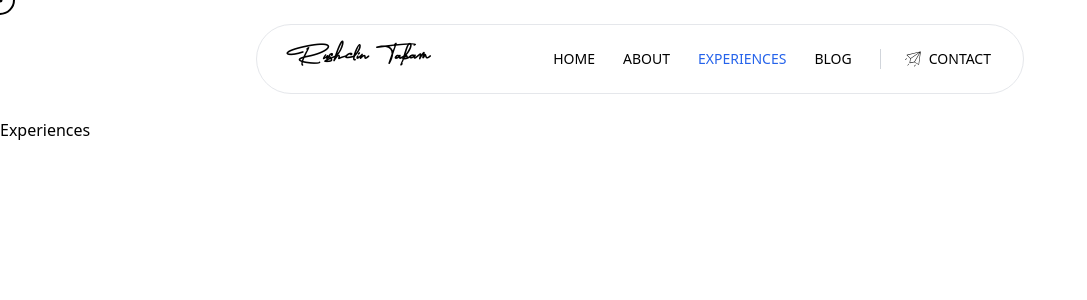
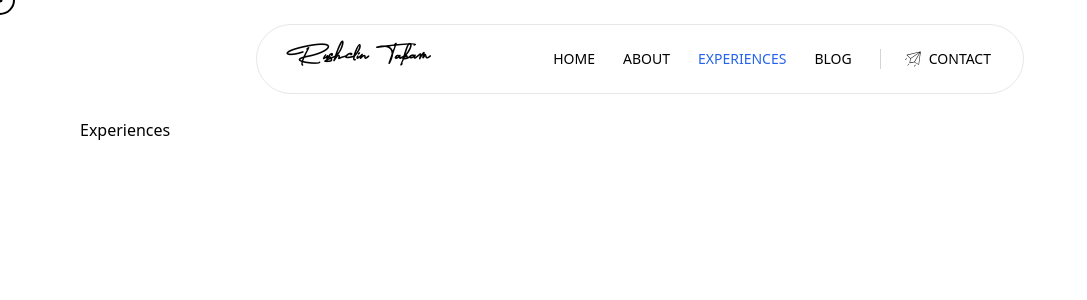
Before and after one commit to Rushclin/portfolio-1, a Next.js app in the folder portfolio/: page /experiences in a window 1280 px wide. Shown: the top 300 px of the page, without its empty margins (0-1087 px from the left). Built offline with nearby package versions, Linux system fonts and the light colour scheme.

Commit message:
Add Typography

```diff
--- a/portfolio/tailwind.config.js
+++ b/portfolio/tailwind.config.js
@@ -15,6 +15,15 @@ module.exports = {
           "conic-gradient(from 180deg at 50% 50%, var(--tw-gradient-stops))",
       },
     },
+    container: {
+      padding: {
+        DEFAULT: "1rem",
+        sm: "2rem",
+        lg: "4rem",
+        xl: "5rem",
+        "2xl": "6rem",
+      },
+    },
   },
-  plugins: [require("preline/plugin")],
+  plugins: [require("preline/plugin"), require("@tailwindcss/typography")],
 };
```
